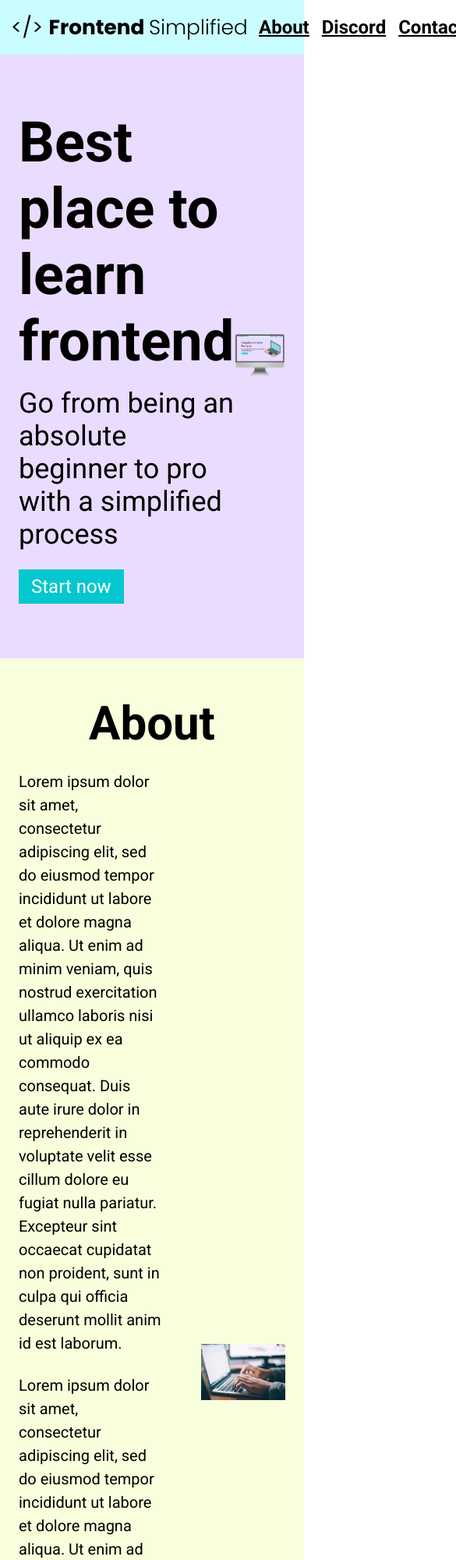
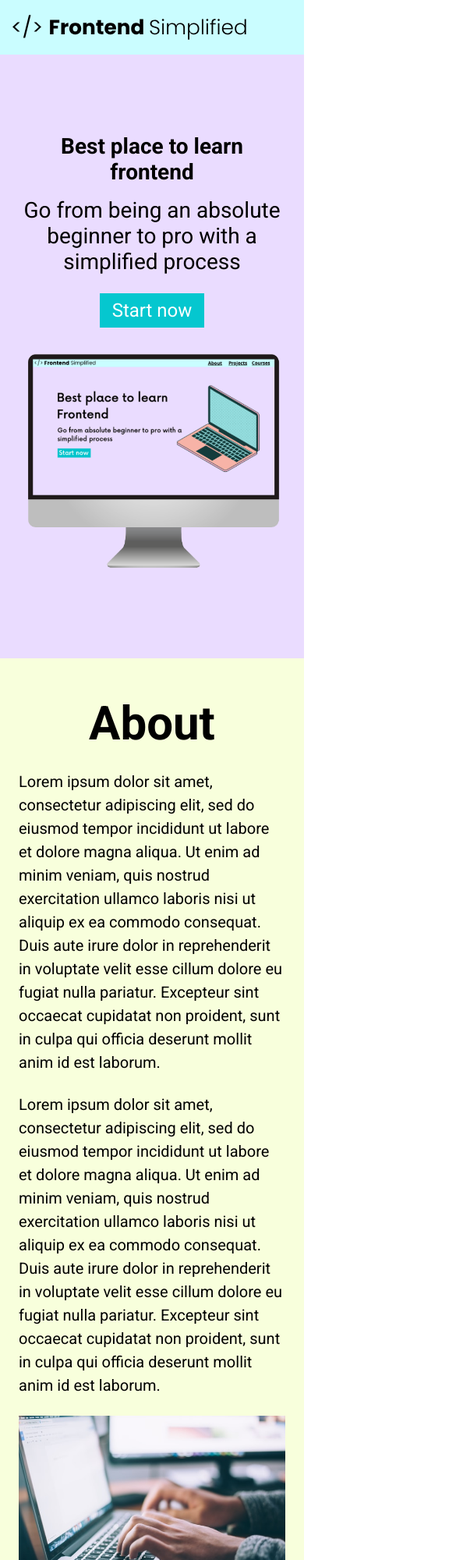
Before and after one commit to Rosuelo996/My-First-Project, a plain HTML site: page index.html in a window 390 px wide. Shown: the top 2000 px of the page at 78% size, 585 px wide, since content can reach past the window. Drawn offline with Linux system fonts and the light colour scheme.

Commit message:
new project

```diff
--- a/index.html
+++ b/index.html
@@ -21,11 +21,11 @@
 
         <header>
             <div class="row">
-            <div>
+            <div class="home__description">
                 <h1> Best place to learn frontend</h1>
                 <p class="subheader">Go from being an absolute beginner to pro with a simplified process</p>
-                <button>Start now</button>
-            </div>
+                <button class="home__description--button">Start now</button>
+                </div>
             <figure>
                 <img src="assets/laptop.png" alt="Home page image">
             </figure>
--- a/style.css
+++ b/style.css
@@ -78,6 +78,7 @@ li {
     padding: 48px 0;
 }
 
+
  /*
 
  ABOUT
@@ -150,6 +151,7 @@ CONTACT
     display: flex;
     flex-direction: column;
     margin: 0 auto;
+    padding: 0 12px;
  }
 
  input, textarea {
@@ -182,3 +184,67 @@ FOOTER
  .footer__link {
     padding: 0 16px;
  }
+
+ /* SMALL PHONES, TABLET, LARGE SMARTPHONES */
+@media (max-width: 720px) {
+
+    .row {
+        flex-direction: column;
+    }
+
+    .home__description {
+        margin-bottom: 24px;
+        display: flex;
+        flex-direction: column;
+        align-items: center;
+    }
+
+    .home__description--button {
+        max-width: 240px;
+    }
+
+    h1{
+        text-align: center;
+        font-size: 28px;
+    }
+
+    .subheader {
+        text-align: center;
+        font-size: 28px;
+    }
+
+    ul {
+        display: none;
+    }
+
+    .section__description {
+        flex-direction: column;
+    }
+
+    .section__description--wrapper {
+        width: 100%;
+    }
+
+    .about__img--wrapper {
+        width: 100%;
+    }
+
+    #discord .section__description {
+        flex-direction: column-reverse;
+    }
+
+    footer {
+        padding: 48px 24px;
+    }
+
+    .footer__logo {
+        max-width: 360px;
+    }
+
+    .footer__link {
+        padding: 0 4px;
+        font-size: 18px;
+        margin-bottom: 24px;
+    }
+
+}
```
Also changed, not shown: 1 other file.
